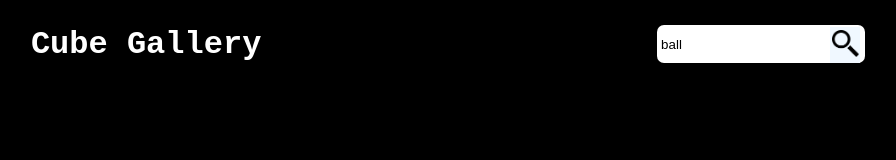
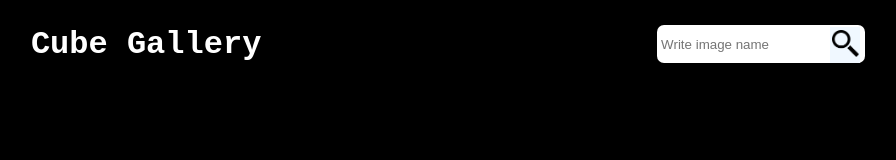
Before and after one commit to ThunderFlight/image-galery, a plain HTML site: page index.html in a window 1280 px wide. Shown: the whole page, without its empty margins (192-1088 px from the left). Drawn offline with Linux system fonts and the light colour scheme; no server answers; a web font is replaced by a local one.

Commit message:
feat: remove value of input

```diff
--- a/index.html
+++ b/index.html
@@ -12,7 +12,7 @@
     <header class="header">
         <h1 class="headerTitle">Cube Gallery</h1>
         <div class="inputWrapper">
-            <input type="text" class="searchImage" value="ball" placeholder="Write image name">
+            <input type="text" class="searchImage"  placeholder="Write image name">
             <button class="searchImageButton"><img class="loop" src="./306823.png"></button>
         </div>
     </header>
```
